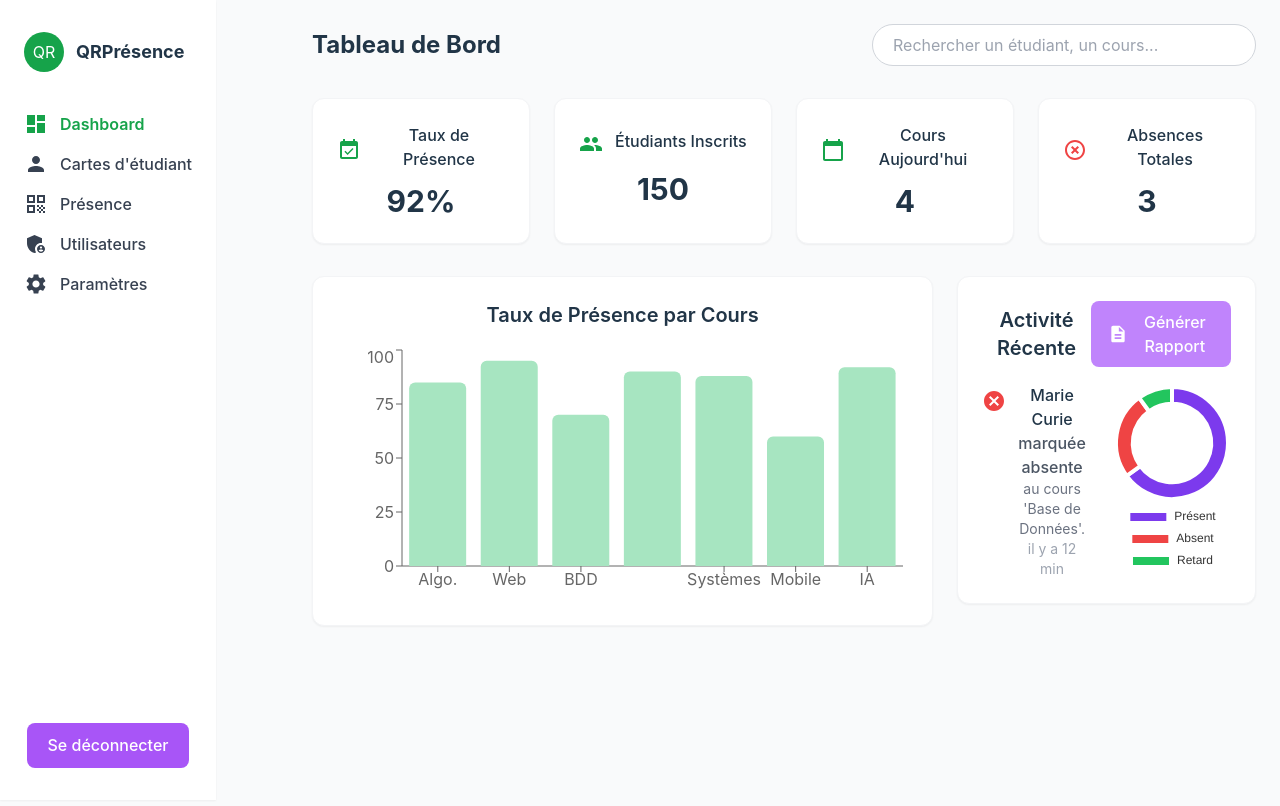
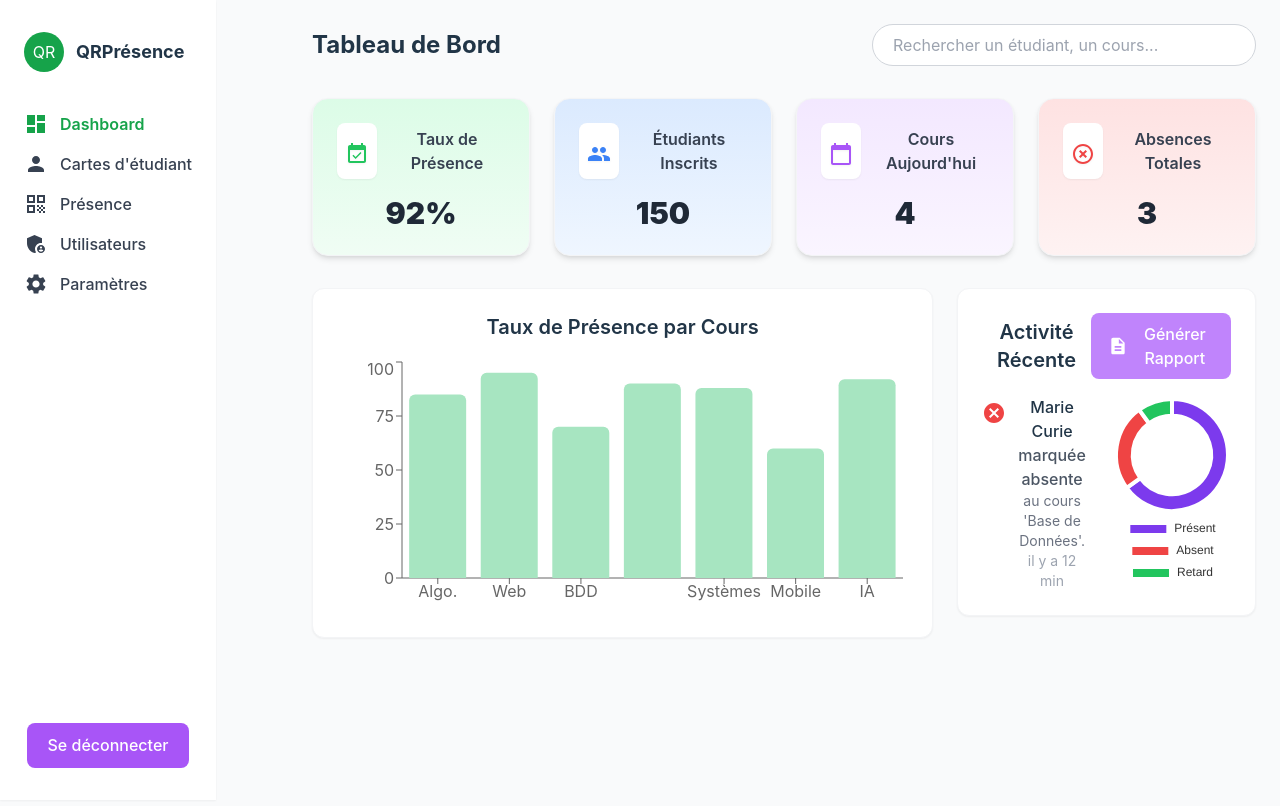
Before and after one commit to Michel-Lalaina/Gestion-presence, a React (Vite) app: page /#/dashboard in a window 1280 px wide. Shown: the top 806 px of the page. Built offline with nearby package versions, Linux system fonts and the light colour scheme.

Commit message:
mis a jours des cartes dashboard

```diff
--- a/src/components/Dashboard/StatsCards.tsx
+++ b/src/components/Dashboard/StatsCards.tsx
@@ -1,4 +1,3 @@
-
 import CalendarTodayIcon from "@mui/icons-material/CalendarToday";
 import PeopleIcon from "@mui/icons-material/People";
 import EventAvailableIcon from "@mui/icons-material/EventAvailable";
@@ -9,37 +8,52 @@ export default function StatsCards() {
     {
       title: "Taux de Présence",
       value: "92%",
-      icon: <EventAvailableIcon className="text-green-600" />,
+      icon: (
+        <EventAvailableIcon className="text-green-500 drop-shadow-sm" />
+      ),
+      bg: "from-green-100 to-green-50",
     },
     {
       title: "Étudiants Inscrits",
       value: "150",
-      icon: <PeopleIcon className="text-green-600" />,
+      icon: <PeopleIcon className="text-blue-500 drop-shadow-sm" />,
+      bg: "from-blue-100 to-blue-50",
     },
     {
       title: "Cours Aujourd'hui",
       value: "4",
-      icon: <CalendarTodayIcon className="text-green-600" />,
+      icon: <CalendarTodayIcon className="text-purple-500 drop-shadow-sm" />,
+      bg: "from-purple-100 to-purple-50",
     },
     {
       title: "Absences Totales",
       value: "3",
-      icon: <HighlightOffIcon className="text-red-500" />,
+      icon: <HighlightOffIcon className="text-red-500 drop-shadow-sm" />,
+      bg: "from-red-100 to-red-50",
     },
   ];
 
   return (
-    <div className="grid grid-cols-4 gap-6">
+    <div className="grid grid-cols-4 gap-6
+                    max-xl:grid-cols-2 max-md:grid-cols-1 transition-all">
+
       {stats.map((s, i) => (
         <div
           key={i}
-          className="bg-white shadow-sm rounded-xl px-6 py-6 border border-gray-100"
+          className={`
+            bg-white shadow-md rounded-2xl px-6 py-6 border border-gray-100
+            hover:shadow-lg hover:-translate-y-1 transition-all duration-300
+            bg-gradient-to-b ${s.bg}
+          `}
         >
           <div className="flex items-center gap-3">
-            <div className="text-3xl">{s.icon}</div>
-            <p className="font-medium">{s.title}</p>
+            <div className="text-4xl p-2 bg-white rounded-lg shadow-sm">
+              {s.icon}
+            </div>
+            <p className="font-semibold text-gray-700">{s.title}</p>
           </div>
-          <p className="text-3xl font-bold mt-3">{s.value}</p>
+
+          <p className="text-3xl font-black mt-4 text-gray-800">{s.value}</p>
         </div>
       ))}
     </div>
```
